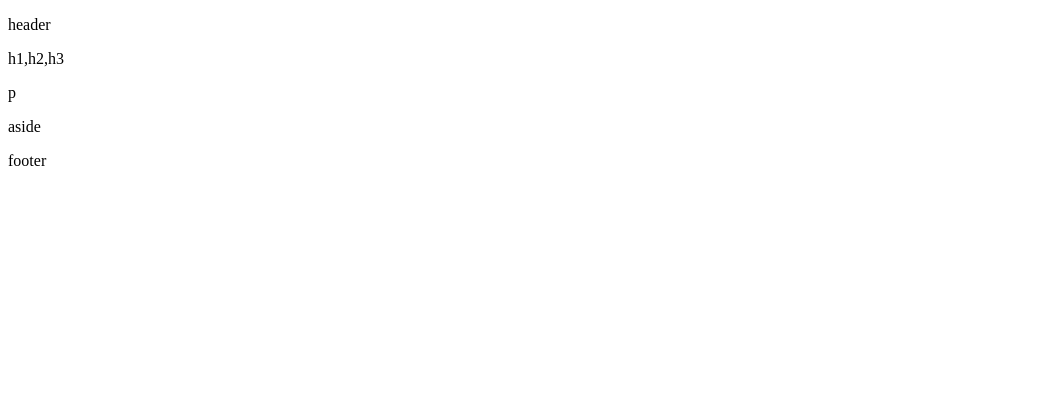
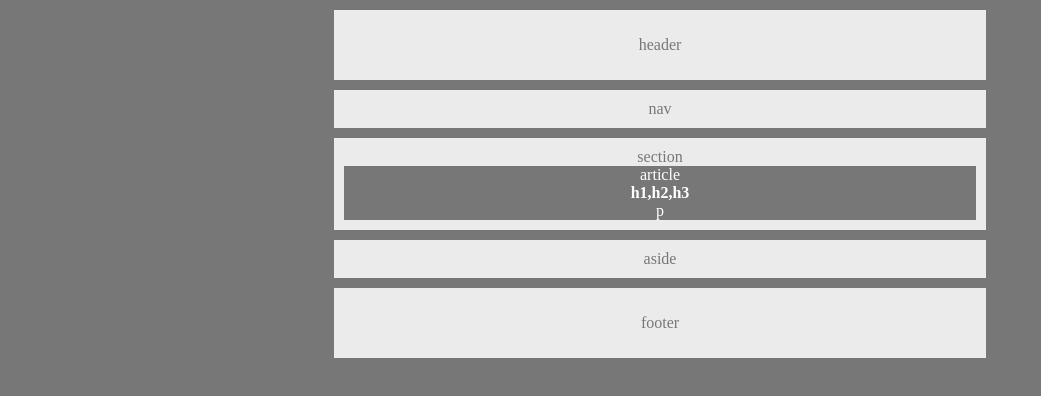
Before and after one commit to SzczeZam/HW-Wireframe, a plain HTML site: page index.html in a window 1280 px wide. Shown: the whole page, without its empty margins (0-1041 px from the left). Drawn offline with Linux system fonts and the light colour scheme.

Commit message:
began attempting to style css to match example. Much more work is required.

```diff
--- a/index.html
+++ b/index.html
@@ -1,38 +1,41 @@
 <!DOCTYPE html>
 <html lang="en-us">
     <head>
+        <link rel="stylesheet" type="text/css" href="style.css">
         <meta charset="utf-8">
         <title>the easy assignment</title>
     </head>
 
     <body>
-
-        <header>
+        <div id="main">
+            <header class="box">
                 <p class="labels">header</p>
             </header>
 
-        <nav>
-            <p class="nav"></p>
+            <nav class="box">
+                nav
             </nav>
 
-        <section>
+            <section class="box">
+               section
                 <article>
-                <div>
-                    <p id="bold">h1,h2,h3</p>
+                    article
+                    <div class="in-article">
+                        <strong>h1,h2,h3</strong>
                     </div>
-                <div>
-                    <p>p</p>
+                    <div class="in-article">
+                        p
                     </div>
                 </article>
             </section>
 
-        <aside>
-            <p class="labels">aside</p>
+            <aside class="box">
+                aside
             </aside>
 
-        <footer>
-            <p class="footer">footer</p>
+            <footer class="box">
+                <p>footer</p>
             </footer>
-
+       </div>
     </body>
 </html>
--- a/style.css
+++ b/style.css
@@ -0,0 +1,42 @@
+body {
+    background: #777777;
+    text-align: center;
+}
+
+#main {
+    width:50%;
+    height: 80%;
+    margin: 0 auto;
+}
+
+
+
+.box {
+    width: 100%;
+    background: #ebebeb;
+    color:#777777;
+    padding:10px;
+    margin: 10px;
+}
+
+section {
+    width:50px;
+}
+
+aside{
+
+}
+article {
+
+     background: #777777;
+     color: #ffffff;
+ }
+
+.in-article {
+    width: 100%;
+}
+
+header {
+    width: 100%;
+
+}
```
Lines whose indentation alone changed are shown as unchanged.
